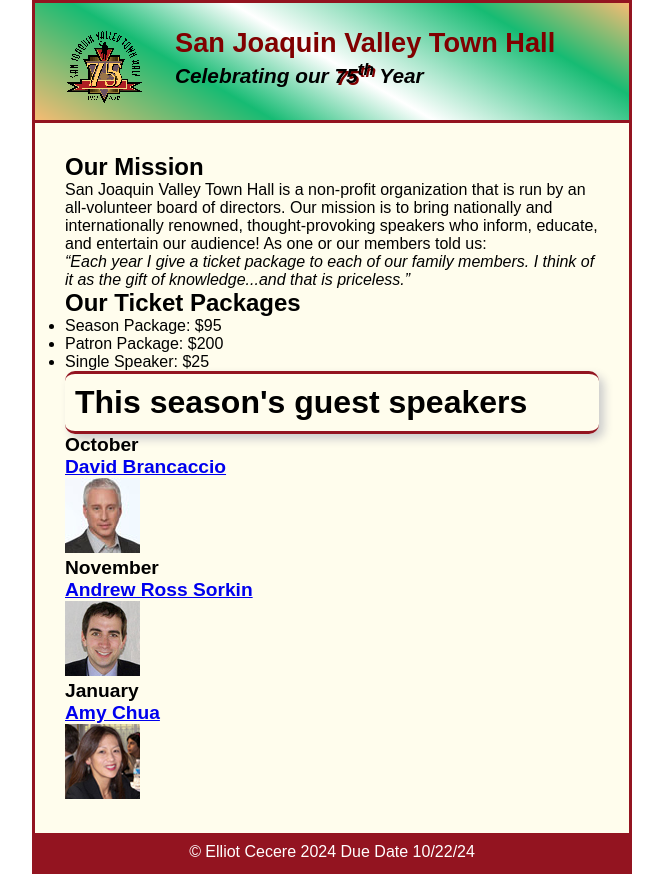
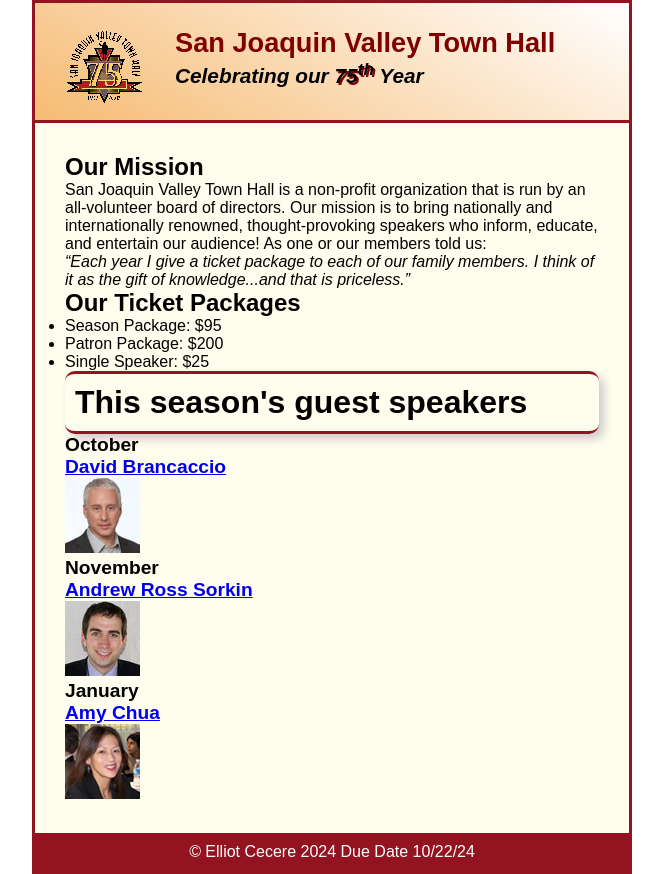
Before and after one commit to ececere1327/A07, a plain HTML site: page index.html in a window 1280 px wide. Shown: the whole page, without its empty margins (308-971 px from the left). Drawn offline with Linux system fonts and the light colour scheme.

Commit message:
Update c4_main.css

```diff
--- a/A07/styles/c4_main.css
+++ b/A07/styles/c4_main.css
@@ -25,7 +25,7 @@ header img {
 header {
     border-bottom: 3px solid #931420;
     padding: 1.5em 0 2em 0;
-    background: linear-gradient(30deg, #f6bb73 0%, #16bb73 30%, white 50%, #16bb73 80%, #f6bb73 100%);
+    background: linear-gradient(30deg, #f6bb73 0%, white 100%);
 }
 
 main h1 {
```
